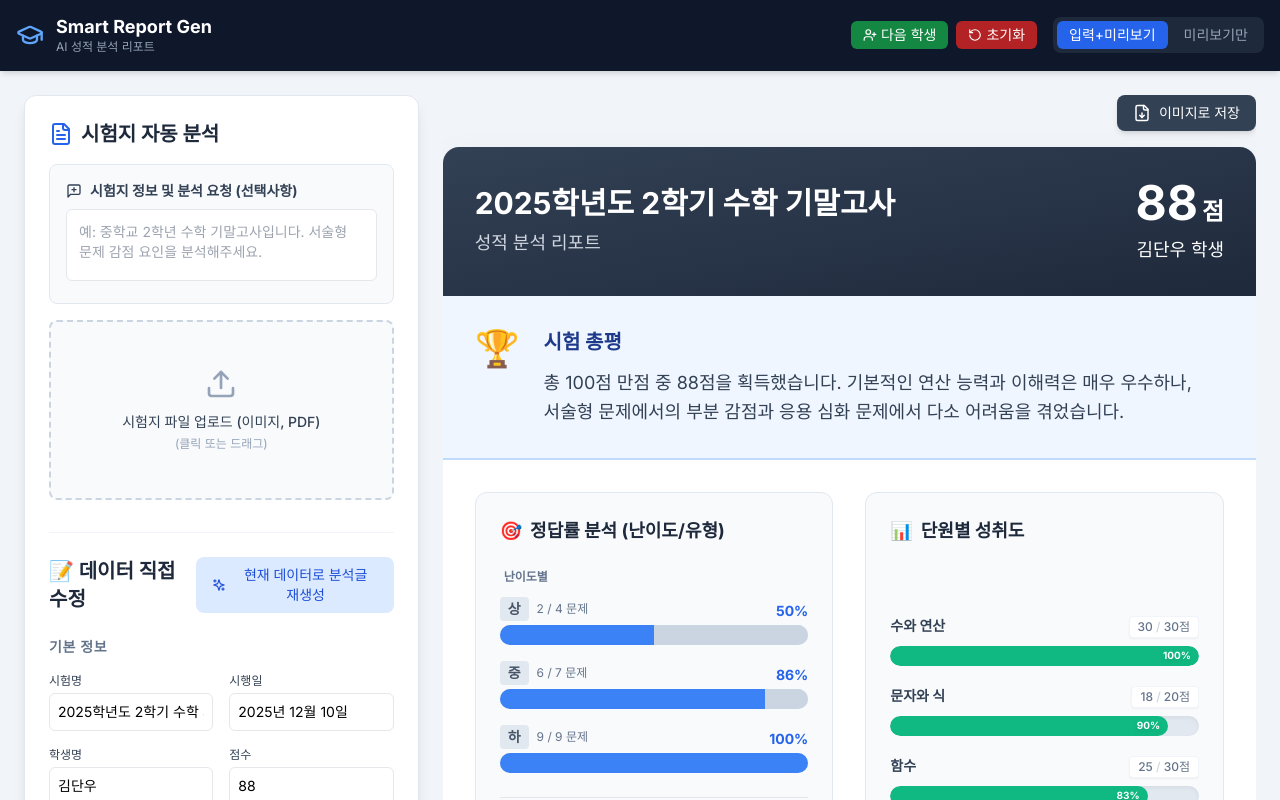
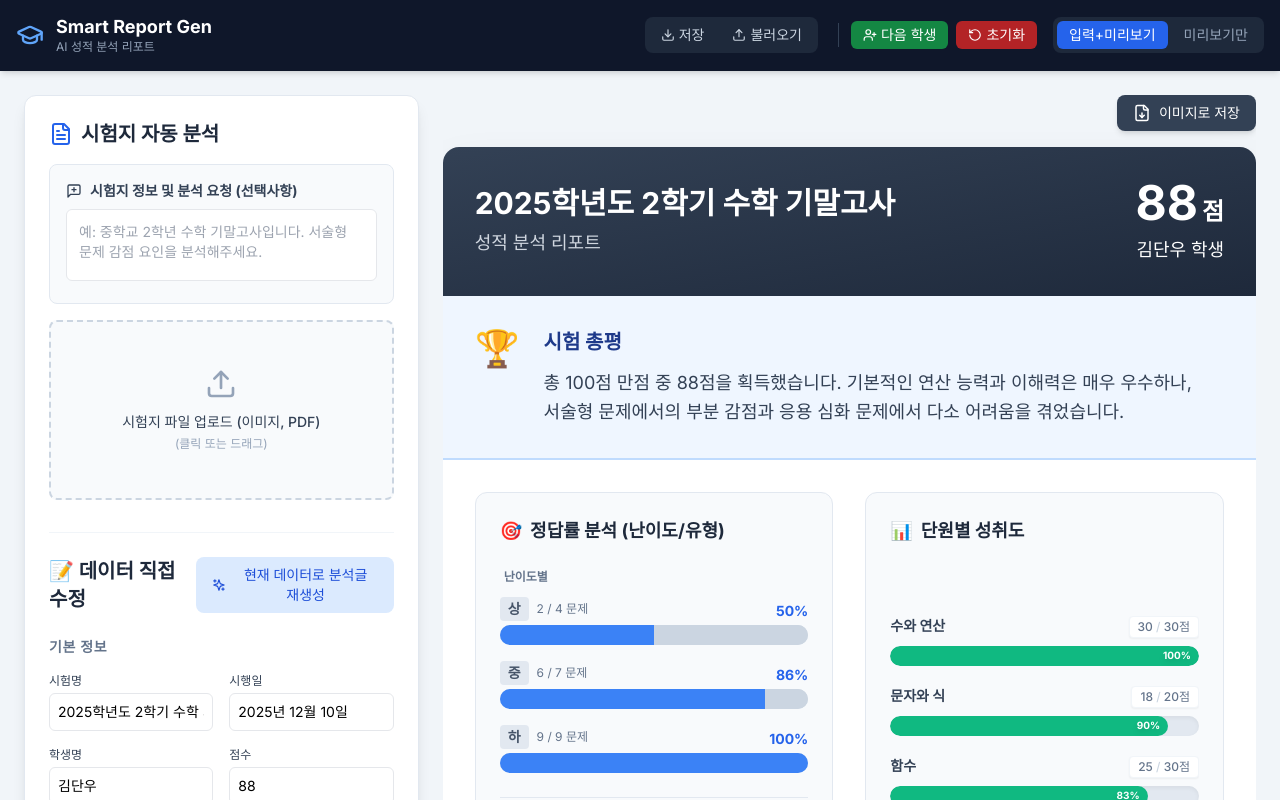
Before and after one commit to sangkeum97/Smart-Report-Card-Generator, a React (Vite) app: page / in a window 1280 px wide. Shown: the top 800 px of the page. Built offline with nearby package versions, Linux system fonts and the light colour scheme.

Commit message:
feat: Add file import/export functionality
Implement features for exporting report data to a JSON file and importing it back into the application. This allows users to save and load their report progress.

```diff
--- a/App.tsx
+++ b/App.tsx
@@ -1,8 +1,8 @@
-import React, { useState, Component, ErrorInfo, ReactNode } from 'react';
+import React, { useState, ErrorInfo, ReactNode, useRef } from 'react';
 import ReportForm from './components/ReportForm';
 import ReportPreview from './components/ReportPreview';
 import { ReportData, INITIAL_DATA } from './types';
-import { GraduationCap, RotateCcw, UserPlus } from 'lucide-react';
+import { GraduationCap, RotateCcw, UserPlus, Download, Upload } from 'lucide-react';
 
 interface ErrorBoundaryProps {
   children: ReactNode;
@@ -14,7 +14,7 @@ interface ErrorBoundaryState {
 }
 
 // Error Boundary Component to catch crashes
-class ErrorBoundary extends Component<ErrorBoundaryProps, ErrorBoundaryState> {
+class ErrorBoundary extends React.Component<ErrorBoundaryProps, ErrorBoundaryState> {
   constructor(props: ErrorBoundaryProps) {
     super(props);
     this.state = {
@@ -62,6 +62,7 @@ class ErrorBoundary extends Component<ErrorBoundaryProps, ErrorBoundaryState> {
 function AppContent() {
   const [reportData, setReportData] = useState<ReportData>(INITIAL_DATA);
   const [viewMode, setViewMode] = useState<'split' | 'preview'>('split');
+  const fileInputRef = useRef<HTMLInputElement>(null);
 
   const handleReset = () => {
     if (confirm("모든 데이터를 초기화하고 새로운 리포트를 작성하시겠습니까?")) {
@@ -94,24 +95,83 @@ function AppContent() {
      }
   };
 
+  const handleExportData = () => {
+    const dataStr = "data:text/json;charset=utf-8," + encodeURIComponent(JSON.stringify(reportData, null, 2));
+    const downloadAnchorNode = document.createElement('a');
+    downloadAnchorNode.setAttribute("href", dataStr);
+    downloadAnchorNode.setAttribute("download", `${reportData.studentName || "학생"}_성적데이터.json`);
+    document.body.appendChild(downloadAnchorNode);
+    downloadAnchorNode.click();
+    downloadAnchorNode.remove();
+  };
+
+  const handleImportData = (event: React.ChangeEvent<HTMLInputElement>) => {
+    const file = event.target.files?.[0];
+    if (!file) return;
+
+    const reader = new FileReader();
+    reader.onload = (e) => {
+      try {
+        const json = JSON.parse(e.target?.result as string);
+        // Simple validation check
+        if (json.examTitle !== undefined && json.score !== undefined) {
+          setReportData(json);
+          setViewMode('split');
+          alert("데이터를 성공적으로 불러왔습니다.");
+        } else {
+          alert("올바르지 않은 데이터 형식입니다.");
+        }
+      } catch (error) {
+        alert("파일을 읽는 중 오류가 발생했습니다. 올바른 JSON 파일인지 확인해주세요.");
+      }
+    };
+    reader.readAsText(file);
+    // Reset value to allow re-uploading same file
+    event.target.value = '';
+  };
+
   return (
     <div className="min-h-screen flex flex-col">
       {/* Navigation */}
       <header className="bg-slate-900 text-white p-4 shadow-md sticky top-0 z-50">
-        <div className="max-w-[1600px] mx-auto flex justify-between items-center">
-          <div className="flex items-center gap-3">
+        <div className="max-w-[1600px] mx-auto flex flex-col md:flex-row justify-between items-center gap-4">
+          <div className="flex items-center gap-3 w-full md:w-auto">
             <GraduationCap className="text-blue-400" size={28} />
             <div>
               <h1 className="font-bold text-lg leading-tight">Smart Report Gen</h1>
               <p className="text-xs text-slate-400">AI 성적 분석 리포트</p>
             </div>
           </div>
-          <div className="flex gap-2 items-center">
+
+          <div className="flex gap-2 items-center flex-wrap justify-center w-full md:w-auto">
+             {/* Data Management Buttons */}
+             <div className="flex gap-1 bg-slate-800 p-1 rounded-lg mr-2">
+                <button
+                  onClick={handleExportData}
+                  className="flex items-center gap-1 px-3 py-1 text-slate-300 hover:text-white hover:bg-slate-700 rounded-md transition-colors text-sm"
+                  title="현재 데이터 저장 (JSON)"
+                >
+                  <Download size={14} /> <span className="hidden sm:inline">저장</span>
+                </button>
+                <label className="flex items-center gap-1 px-3 py-1 text-slate-300 hover:text-white hover:bg-slate-700 rounded-md transition-colors text-sm cursor-pointer" title="데이터 불러오기 (JSON)">
+                  <Upload size={14} /> <span className="hidden sm:inline">불러오기</span>
+                  <input
+                    type="file"
+                    ref={fileInputRef}
+                    onChange={handleImportData}
+                    accept=".json"
+                    className="hidden"
+                  />
+                </label>
+             </div>
+
+             <div className="h-6 w-px bg-slate-700 mx-1 hidden md:block"></div>
+
              <button onClick={handleNextStudent} className="flex items-center gap-1 px-3 py-1 bg-green-600/80 hover:bg-green-600 text-white text-sm rounded-md transition-colors" title="시험 정보 유지, 학생 정보 초기화">
-               <UserPlus size={14} /> <span className="hidden md:inline">다음 학생</span>
+               <UserPlus size={14} /> <span className="hidden sm:inline">다음 학생</span>
              </button>
              <button onClick={handleReset} className="flex items-center gap-1 px-3 py-1 bg-red-600/80 hover:bg-red-600 text-white text-sm rounded-md transition-colors">
-               <RotateCcw size={14} /> <span className="hidden md:inline">초기화</span>
+               <RotateCcw size={14} /> <span className="hidden sm:inline">초기화</span>
              </button>
 
              <div className="hidden md:flex gap-1 bg-slate-800 p-1 rounded-lg ml-2">
```
